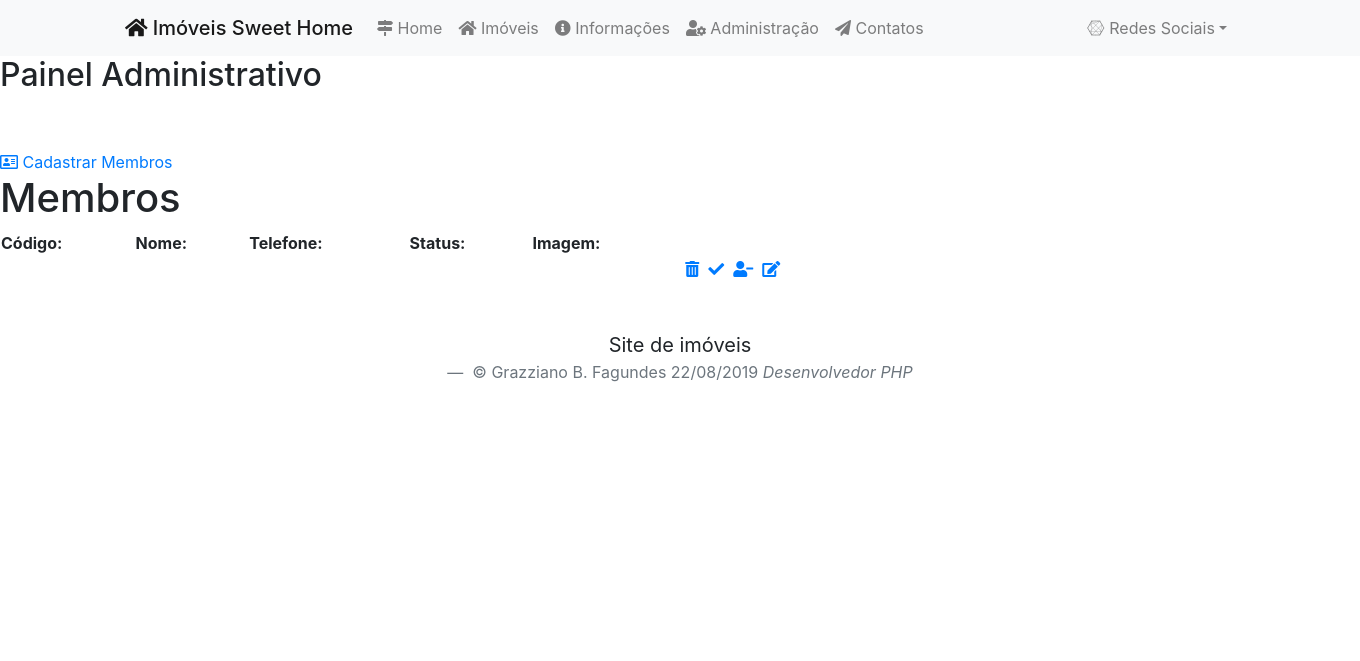
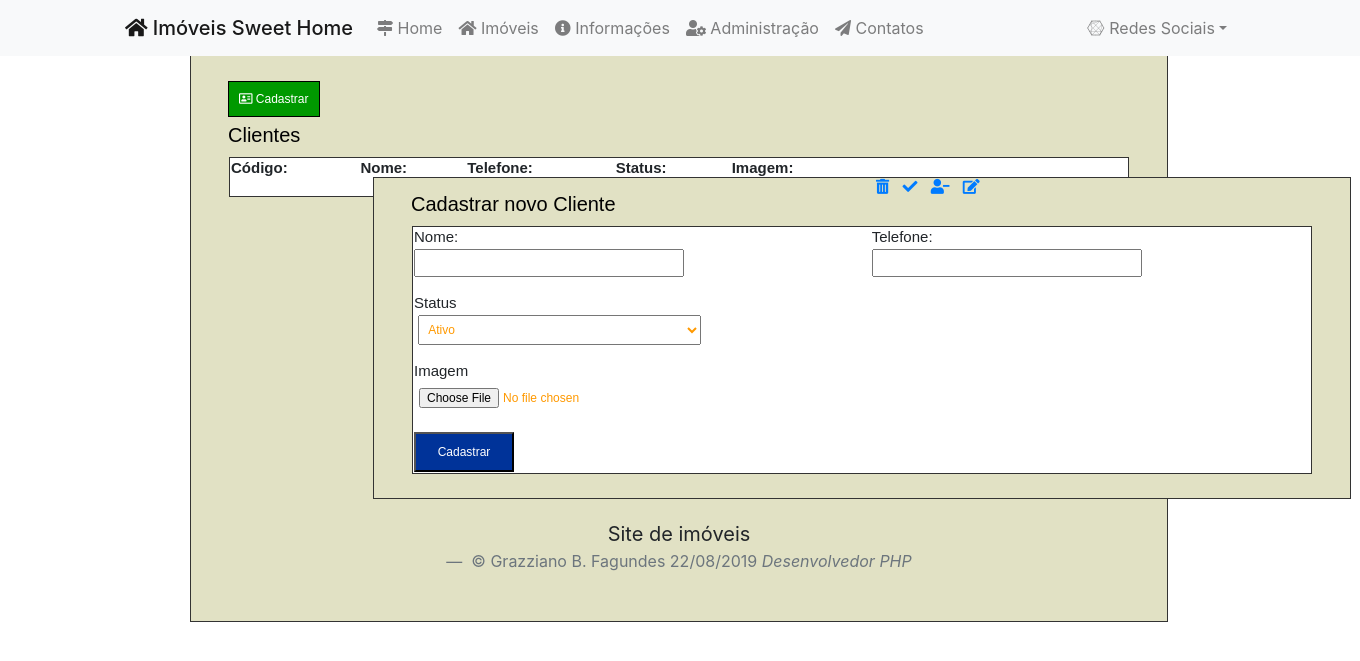
Before and after one commit to Grazziano/SistemaDistribuido, a PHP site: page /login/membros.php?pg=cadastra in a window 1360 px wide. Shown: the top 661 px of the page. Run offline with PHP 8.4, Linux system fonts and the light colour scheme; data comes from the database, SQL or seed files in the repository; both versions use the stored data as it was after the commit; some libraries are stand-ins or nearby versions.

Commit message:
Tela de cadastro de clientes

```diff
--- /dev/null
+++ b/login/css/usuario.css
@@ -0,0 +1,141 @@
+#box_usuarios {
+    width: 978px;
+    background: #E1E1C4;
+    height: auto;
+    float: left;
+    text-align: left;
+    margin: -20px 0 40px 190px;
+    border: 1px solid #333;
+
+}
+
+#box_usuarios .a2 {
+    font: 12px Arial, Helvetica, sans-serif;
+    margin: 30px 0 10px 37px;
+    color: #FFF;
+    background: #090;
+    text-decoration: none;
+    padding: 10px;
+    border: 1px solid #000;
+}
+
+#box_usuarios .a2:hover {
+    border: 1px solid #0FF;
+    background: #030;
+}
+
+#box_usuarios h1 {
+    font: 20px Arial, Helvetica, sans-serif;
+    margin: 15px 0 10px 37px;
+    color: #000;
+}
+
+#box_usuarios h2 {
+    font: 15px Arial, Helvetica, sans-serif;
+    margin: 2px 0 0 37px;
+    color: #900;
+}
+
+#box_usuarios table {
+    border: 1px solid #333;
+    padding: 10px;
+    background: #FFF;
+    margin: 0 0 10px 0;
+    margin: auto;
+    font: 15px Arial, Helvetica, sans-serif;
+    text-align: left;
+}
+
+#box_usuarios h3 {
+    font: 12px Arial, Helvetica, sans-serif;
+    margin: 2px 0 0 0;
+    color: #900;
+}
+
+#box_usuarios .a {
+    margin: 0 5px 0 0;
+}
+
+#cadastra_usuarios {
+    width: 978px;
+    background: #E1E1C4;
+    height: auto;
+    float: left;
+    text-align: left;
+    margin: -20px 0 20px 182px;
+    border: 1px solid #333;
+}
+
+#cadastra_usuarios .a2 {
+    font: 12px Arial, Helvetica, sans-serif;
+    margin: 30px 0 10px 37px;
+    color: #FFF;
+    background: #090;
+    text-decoration: none;
+    padding: 10px;
+    border: 1px solid #000;
+}
+
+#cadastra_usuarios .a2:hover {
+    border: 1px solid #0FF;
+    background: #030;
+}
+
+#cadastra_usuarios h1 {
+    font: 20px Arial, Helvetica, sans-serif;
+    margin: 15px 0 10px 37px;
+    color: #000;
+}
+
+#cadastra_usuarios h2 {
+    font: 15px Arial, Helvetica, sans-serif;
+    margin: 2px 0 0 37px;
+    color: #900;
+}
+
+#cadastra_usuarios table {
+    border: 1px solid #333;
+    padding: 10px;
+    background: #FFF;
+    margin: 0 0 10px 0;
+    margin: auto;
+    font: 15px Arial, Helvetica, sans-serif;
+    text-align: left;
+}
+
+#cadastra_usuarios input {
+    font: 12px Arial, Helvetica, sans-serif;
+    margin: 2px 0 15px 0;
+    padding: 5px;
+    width: 270px;
+    color: #F90;
+}
+
+#cadastra_usuarios select {
+    font: 12px Arial, Helvetica, sans-serif;
+    margin: 2px 0 15px 0;
+    padding: 5px;
+    height: 30px;
+    width: 283px;
+    color: #F90;
+}
+
+#cadastra_usuarios .input {
+    font: 12px Arial, Helvetica, sans-serif;
+    margin: 2px 0 0 0;
+    padding: 5px;
+    width: 100px;
+    background: #039;
+    height: 40px;
+    color: #FFF;
+}
+
+#cadastra_usuarios h3 {
+    font: 12px Arial, Helvetica, sans-serif;
+    margin: 2px 0 0 0;
+    color: #900;
+}
+
+#cadastra_usuarios .a {
+    margin: 0 5px 0 0;
+}
--- a/login/membros.php
+++ b/login/membros.php
@@ -1,3 +1,6 @@
+<?php
+include '../includes/conexao.php';
+?>
 <!DOCTYPE html>
 <html lang="pt-br">
 
@@ -7,7 +10,9 @@
     <meta http-equiv="X-UA-Compatible" content="ie=edge">
     <title>Imóveis Sweet Home</title>
     <link rel="icon" type="imagem/png" href="img/iconfinder_house-05_2140006.png">
-    <link rel="stylesheet" href="css/bootstrap.min.css">
+    <!-- CSS -->
+    <link rel="stylesheet" type="text/css" href="css/estilo.css">
+    <link rel="stylesheet" type="text/css" href="css/usuario.css">
     <!-- Fonts Awesome -->
     <link rel="stylesheet" href="https://use.fontawesome.com/releases/v5.3.1/css/all.css" integrity="sha384-mzrmE5qonljUremFsqc01SB46JvROS7bZs3IO2EmfFsd15uHvIt+Y8vEf7N7fWAU" crossorigin="anonymous">
     <!-- Bootstrap -->
@@ -18,7 +23,7 @@
 
 <body>
 
-    <nav class="navbar navbar-expand-lg navbar-light bg-light">
+    <nav class="navbar navbar-expand-lg navbar-light bg-light mb-15">
         <div class="container">
             <a href="../index.php" class="navbar-brand h1 mb-0"><i class="fas fa-home"></i> Imóveis Sweet Home</a>
             <button class="navbar-toggler" type="bottom" data-toggle="collapse" data-target="#navbarSite">
@@ -39,7 +44,7 @@
                     </li>
 
                     <li class="nav-item">
-                        <a class="nav-link" href="login/index.php"><i class="fas fa-user-cog"></i> Administração</a>
+                        <a class="nav-link" href="index.php"><i class="fas fa-user-cog"></i> Administração</a>
                     </li>
 
                     <li class="nav-item">
@@ -74,14 +79,19 @@
 
     <link rel="stylesheet" href="../css/bootstrap.min.css">
 
-    <h2>Painel Administrativo</h2>
-
-
     <div id="box_usuarios">
         <br /><br />
-        <a class="a2" href="membros.php?pg=cadastra"><i class="far fa-address-card"></i> Cadastrar Membros</a>
-        <h1>Membros</h1>
+        <a class="a2" href="membros.php?pg=cadastra"><i class="far fa-address-card"></i> Cadastrar</a>
+        <h1>Clientes</h1>
 
+        <?php
+        $sql = "SELECT * FROM membros WHERE nome != ''";
+        $resultadp = mysqli_query($conexao, $sql);
+
+        if (mysqli_num_rows($resultadp) == '') {
+            echo "<h2>Não há clientes cadastrados!</h2>";
+        } else {
+            ?>
             <table width="900">
                 <tr>
                     <td><strong>Código:</strong></td>
@@ -122,6 +132,62 @@
                 </tr>
 
             </table>
+        <?php
+        }
+        ?>
+
+        <!-- Cadastrar clientes -->
+        <?php if (@$_GET['pg'] == 'cadastra') { ?>
+            <div id="cadastra_usuarios">
+                <h1>Cadastrar novo Cliente</h1>
+
+
+
+                <form name="form1" method="post" action="upload.php" enctype="multipart/form-data">
+                    <table width="900" border="0">
+                        <tr>
+                            <td>Nome:</td>
+                            <td>Telefone:</td>
+                        </tr>
+                        <tr>
+
+                            <td>
+                                <input type="text" name="nome" id="textfield1" required></td>
+                            <td>
+                                <input type="text" name="telefone" id="textfield2" required></td>
+
+                        </tr>
+                        <tr>
+                            <td>Status</td>
+                        </tr>
+                        <tr>
+                            <td><label for="select"></label>
+                                <select name="status" size="1" id="select">
+                                    <option value="Ativo">Ativo</option>
+                                    <option value="Inativo">Inativo</option>
+                                </select></td>
+
+                        </tr>
+
+                        <tr>
+                            <td>Imagem</td>
+                        </tr>
+                        <tr>
+                            <td>
+                                <input type='file' name="arquivo" /></td>
+
+                        </tr>
+
+                        <td><input class="input" type="submit" name="button" id="button" value="Cadastrar"></td>
+                        <td>&nbsp;</td>
+                        <td>&nbsp;</td>
+                        </tr>
+                    </table>
+                </form>
+                <br />
+            </div>
+
+        <?php } ?>
 
         <?php
         include '../includes/footer.php';
```
Also changed, not shown: login/css/estilo.css (added, +75 -0 lines), sistemadistribuido.sql (+27 -1 lines). Lines whose indentation alone changed are shown as unchanged.
